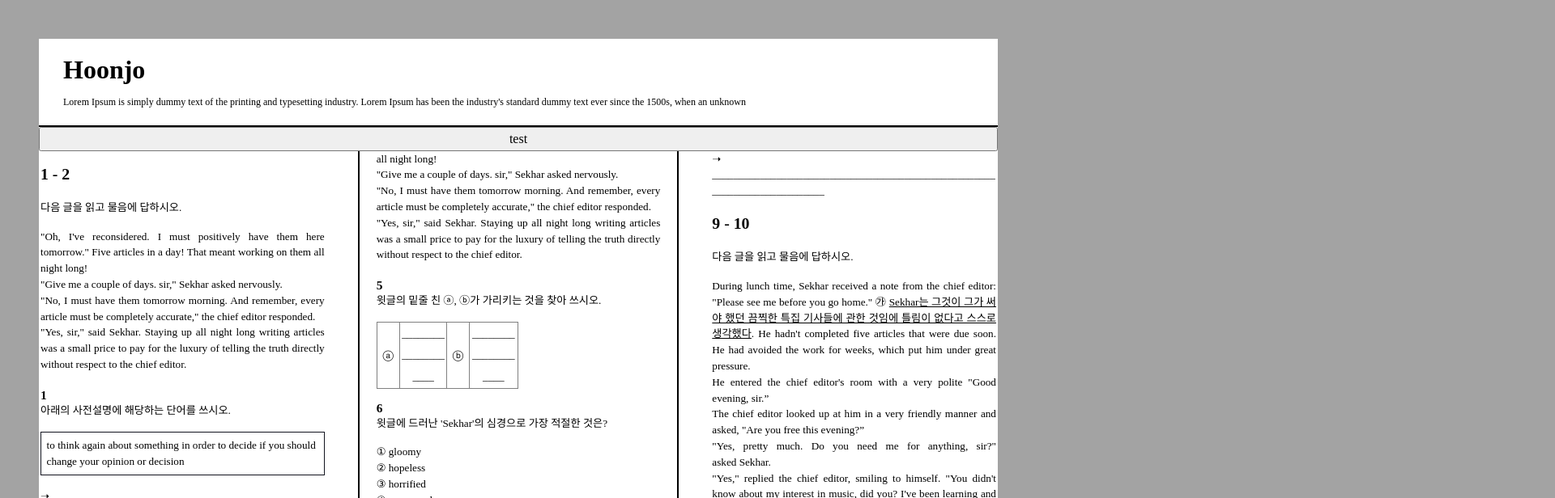
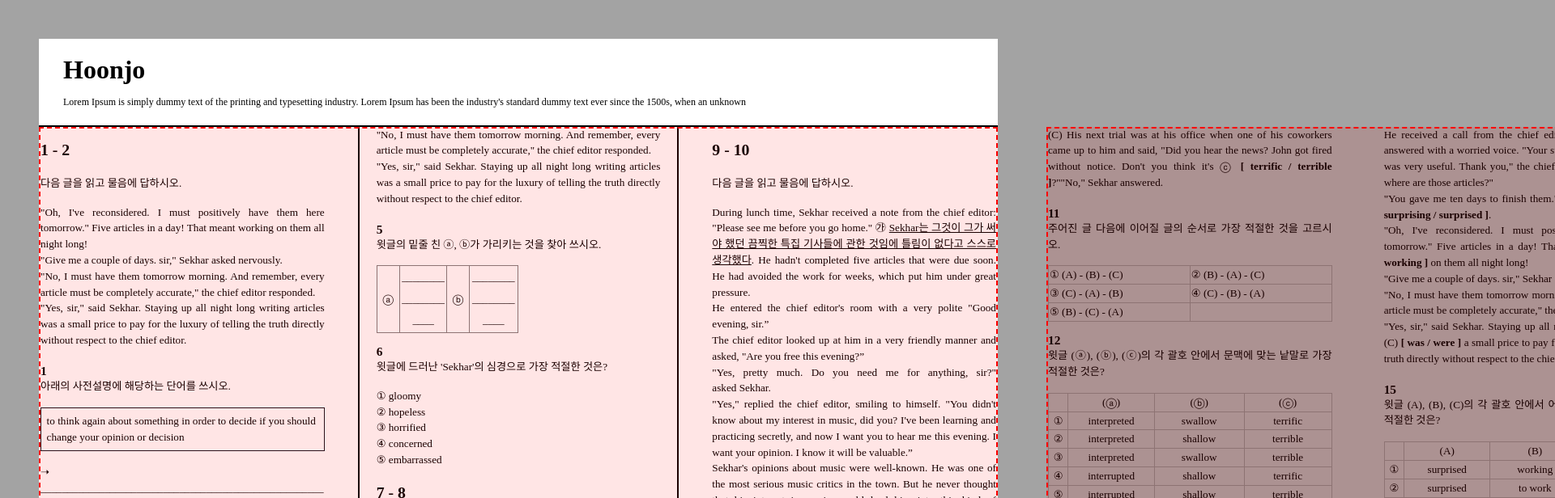
Before and after one commit to H8njo/column-pager, a React (Vite) app: page / in a window 1280 px wide. Shown: the top 616 px of the page at 81% size, 1920 px wide, since content can reach past the window. Built offline with nearby package versions, Linux system fonts and the light colour scheme.

Commit message:
refactor: Divide Contents component - Contents 컴포넌트로 추가 분리 - 페이지별로 텍스트 추출하는 로직 추가

```diff
--- a/src/components/ColumnPager.tsx
+++ b/src/components/ColumnPager.tsx
@@ -1,8 +1,6 @@
-import React, { PropsWithChildren, ReactNode, useEffect, useMemo } from "react";
-import useExtractText from "../hooks/useExtractText";
+import React, { PropsWithChildren, ReactNode } from "react";
 import styled from "@emotion/styled";
-import Divider from "./Divider";
-import useElementRect from "../hooks/useElementRect";
+import Contents from "./Contents";
 
 type ColumnPagerProps = {
   columnGap?: number;
@@ -24,53 +22,16 @@ const ColumnPager = ({
   debugMode = false,
   children,
 }: PropsWithChildren<ColumnPagerProps>) => {
-  const [contentsAreaRef, contentsRect] = useElementRect<HTMLDivElement>();
-
-  const tolerance = { x: columnGap };
-  const detectionRect = useMemo(() => {
-    if (!contentsRect) return;
-    // 텍스트를 감지할 영역을 계산
-    return {
-      ...contentsRect,
-      x: contentsRect.x + contentsRect.width + tolerance.x,
-      y: contentsRect.y,
-      width: contentsRect.width,
-      height: contentsRect.height,
-    };
-  }, [contentsRect, columnGap]);
-
-  const { extractText, extractedText } = useExtractText({
-    detectionRect,
-    tolerance,
-    debugMode,
-  });
-  console.log(extractedText);
-
-  const handleClick = () => {
-    const text = extractText(detectionRect);
-  };
-
   return (
     <Page style={pageStyle}>
-      {header} <button onClick={handleClick}>test</button>
-      <Contents ref={contentsAreaRef} id="column-pager-contents-area">
-        <Divider columnCount={columnCount} style={dividerStyle} />
-        <ColumnGenerator columnGap={columnGap} columnCount={columnCount} debugMode={debugMode}>
-          {children}
-        </ColumnGenerator>
+      {header}
+      <Contents columnGap={columnGap} columnCount={columnCount} dividerStyle={dividerStyle} debugMode={debugMode}>
+        {children}
       </Contents>
       {footer}
     </Page>
   );
 };
-
-const Contents = styled.div({
-  flexGrow: 1,
-  overflow: "auto",
-  height: 0,
-  position: "relative",
-});
-
 const Page = styled.div({
   position: "relative",
   display: "flex",
@@ -79,16 +40,4 @@ const Page = styled.div({
   aspectRatio: "210 / 297",
 });
 
-const ColumnGenerator = styled.div<{ columnGap: number; columnCount: number; debugMode: boolean }>(
-  ({ columnGap, columnCount, debugMode }) => ({
-    width: "100%",
-    height: "100%",
-    columnCount,
-    columnGap,
-    columnFill: "auto",
-    position: "relative",
-    overflow: debugMode ? "visible" : "hidden",
-  }),
-);
-
 export default ColumnPager;
--- /dev/null
+++ b/src/components/Contents.tsx
@@ -0,0 +1,77 @@
+import React, { PropsWithChildren, useEffect } from "react";
+import useExtractText from "../hooks/useExtractText";
+import styled from "@emotion/styled";
+import Divider from "./Divider";
+import useElementRect from "../hooks/useElementRect";
+import _ from "lodash";
+
+type ContentsProps = PropsWithChildren<{
+  columnGap: number;
+  columnCount: number;
+  dividerStyle?: React.CSSProperties;
+  debugMode: boolean;
+}>;
+
+const Contents = ({ columnGap, columnCount, dividerStyle, debugMode, children }: ContentsProps) => {
+  const [contentsAreaRef, contentsRect] = useElementRect<HTMLDivElement>();
+
+  const tolerance = { x: columnGap };
+
+  const { extractText } = useExtractText({
+    tolerance,
+    debugMode,
+  });
+
+  useEffect(() => {
+    if (!contentsRect) return;
+
+    let pageIndex = 0;
+    const pages = [];
+    while (true) {
+      const pagePosition = (contentsRect.width + columnGap) * pageIndex + contentsRect.x;
+      const rect = Object.assign(DOMRect.fromRect(contentsRect), { x: pagePosition });
+
+      const text = extractText(rect);
+      if (_.isEmpty(text)) break;
+      pages.push(text);
+      pageIndex++;
+    }
+    console.log(pages);
+  }, [contentsRect]);
+
+  return (
+    <Container>
+      <OverflowDetector ref={contentsAreaRef} />
+      <Divider columnCount={columnCount} style={dividerStyle} />
+      <ColumnGenerator columnGap={columnGap} columnCount={columnCount} debugMode={debugMode}>
+        {children}
+      </ColumnGenerator>
+    </Container>
+  );
+};
+
+const OverflowDetector = styled.div({
+  position: "absolute",
+  width: "100%",
+  height: "100%",
+  pointerEvents: "none",
+});
+const Container = styled.div({
+  flexGrow: 1,
+
+  height: 0,
+  position: "relative",
+});
+
+const ColumnGenerator = styled.div<{ columnGap: number; columnCount: number; debugMode: boolean }>(
+  ({ columnGap, columnCount, debugMode }) => ({
+    width: "100%",
+    height: "100%",
+    columnCount,
+    columnGap,
+    columnFill: "auto",
+    position: "relative",
+    overflow: debugMode ? "visible" : "hidden",
+  }),
+);
+export default Contents;
```
